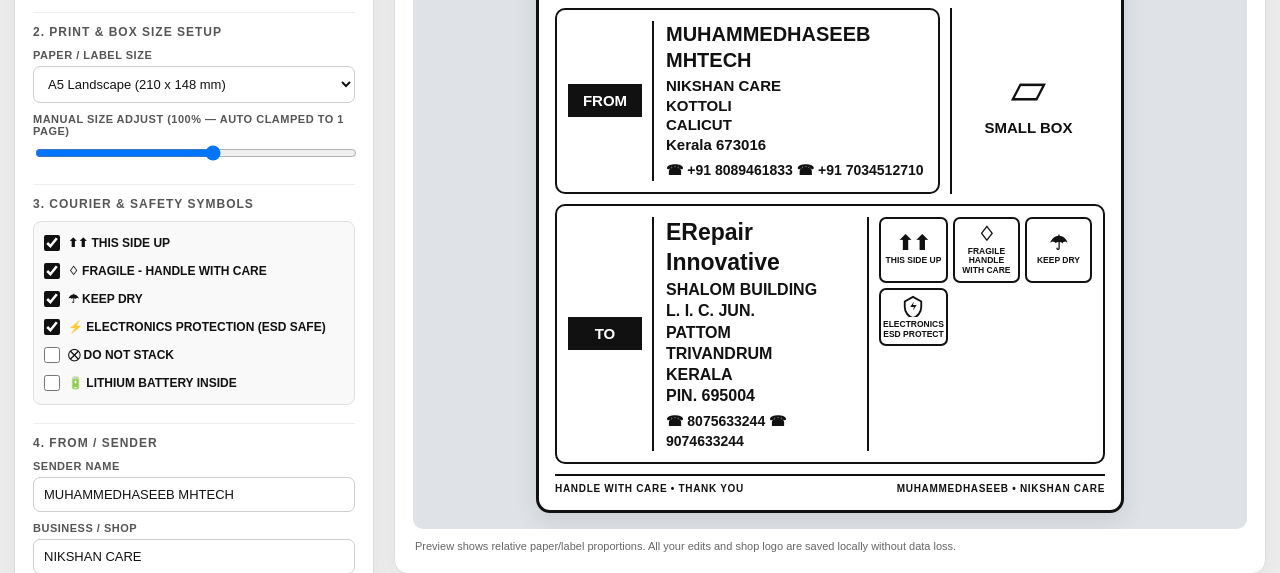
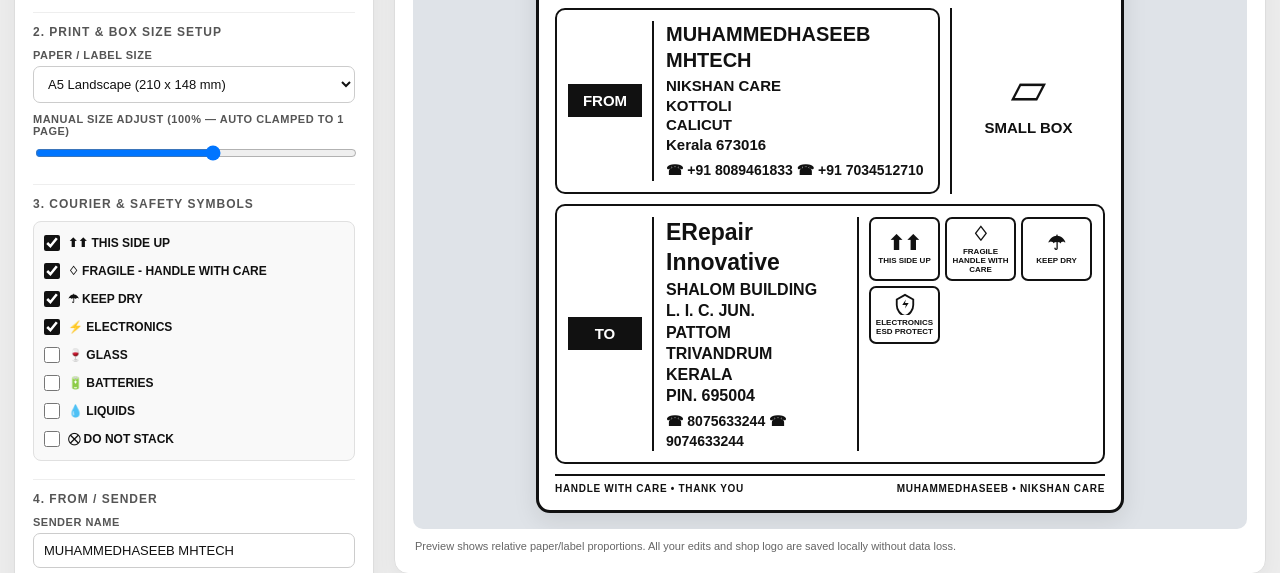
Before and after one commit to muhammedhaseeb9645/MH-TECH-SHIPPING-SLIP-MAKER, a plain HTML site: page index.html in a window 1280 px wide. Shown: the part 227-800 px from the top of the page. Drawn offline with Linux system fonts and the light colour scheme.

Commit message:
Update index.html

```diff
--- a/index.html
+++ b/index.html
@@ -45,14 +45,14 @@ button{border:0;border-radius:8px;padding:12px;font-weight:700;cursor:pointer;fo
 .box-info{border-left:2px solid #111;display:flex;flex-direction:column;justify-content:center;align-items:center;text-align:center;padding:6px}
 .box-icon{font-size:46px;line-height:1}
 .box-info strong{font-size:15px;margin-top:8px}
-.to-row{border:2px solid #111;border-radius:10px;padding:11px;display:grid;grid-template-columns:minmax(0,1fr) 225px;gap:10px}
+.to-row{border:2px solid #111;border-radius:10px;padding:11px;display:grid;grid-template-columns:minmax(0,1fr) 235px;gap:10px}
 .to-address{display:grid;grid-template-columns:74px 1fr;gap:10px;align-items:center}
 .to-address .details{display:flex;flex-direction:column;justify-content:center}
 .to-address .person{font-size:23px}
 .to-address .address{font-size:16px}
 .handling{border-left:2px solid #111;padding-left:10px;display:flex;flex-direction:column;justify-content:space-between}
 .icons{display:grid;grid-template-columns:repeat(3,1fr);gap:5px}
-.handle{border:2px solid #111;border-radius:7px;text-align:center;padding:5px 2px;font-size:8.5px;font-weight:900;line-height:1.15;display:flex;flex-direction:column;align-items:center;justify-content:center}
+.handle{border:2px solid #111;border-radius:7px;text-align:center;padding:5px 2px;font-size:8px;font-weight:900;line-height:1.15;display:flex;flex-direction:column;align-items:center;justify-content:center}
 .handle .symbol{display:block;font-size:20px;margin-bottom:3px;line-height:1}
 .handle svg{width:22px;height:22px;margin-bottom:3px;stroke:#111;fill:none;stroke-width:2}
 .barcode{height:42px;display:flex;align-items:stretch;gap:2px;overflow:hidden;margin-top:10px}
@@ -143,9 +143,11 @@ button{border:0;border-radius:8px;padding:12px;font-weight:700;cursor:pointer;fo
   <label class="symbol-item"><input type="checkbox" value="up" checked> ⬆⬆ THIS SIDE UP</label>
   <label class="symbol-item"><input type="checkbox" value="fragile" checked> ♢ FRAGILE - HANDLE WITH CARE</label>
   <label class="symbol-item"><input type="checkbox" value="dry" checked> ☂ KEEP DRY</label>
-  <label class="symbol-item"><input type="checkbox" value="electronics" checked> ⚡ ELECTRONICS PROTECTION (ESD SAFE)</label>
+  <label class="symbol-item"><input type="checkbox" value="electronics" checked> ⚡ ELECTRONICS</label>
+  <label class="symbol-item"><input type="checkbox" value="glass"> 🍷 GLASS</label>
+  <label class="symbol-item"><input type="checkbox" value="battery"> 🔋 BATTERIES</label>
+  <label class="symbol-item"><input type="checkbox" value="liquids"> 💧 LIQUIDS</label>
   <label class="symbol-item"><input type="checkbox" value="nostack"> ⛒ DO NOT STACK</label>
-  <label class="symbol-item"><input type="checkbox" value="battery"> 🔋 LITHIUM BATTERY INSIDE</label>
 </div>
 
 <h3>4. From / Sender</h3>
@@ -218,9 +220,19 @@ const SYMBOLS_DATA = {
   up: { html: `<span class="symbol">⬆⬆</span>THIS SIDE UP` },
   fragile: { html: `<span class="symbol">♢</span>FRAGILE<br>HANDLE WITH CARE` },
   dry: { html: `<span class="symbol">☂</span>KEEP DRY` },
-  electronics: { html: `<svg viewBox="0 0 24 24"><path d="M12 2L3 7v6c0 5.55 3.84 10.74 9 12 5.16-1.26 9-6.45 9-12V7l-9-5z"/><path d="M13 7l-4 6h4l-1 4 4-6h-4l1-4z" fill="#111" stroke="none"/></svg>ELECTRONICS<br>ESD PROTECT` },
-  nostack: { html: `<span class="symbol">⛒</span>DO NOT<br>STACK` },
-  battery: { html: `<svg viewBox="0 0 24 24"><rect x="2" y="7" width="18" height="10" rx="2"/><line x1="22" y1="11" x2="22" y2="13"/><path d="M11 9l-2 3h3l-1 3" stroke-width="1.8"/></svg>LITHIUM<br>BATTERY` }
+  electronics: {
+    html: `<svg viewBox="0 0 24 24"><path d="M12 2L3 7v6c0 5.55 3.84 10.74 9 12 5.16-1.26 9-6.45 9-12V7l-9-5z"/><path d="M13 7l-4 6h4l-1 4 4-6h-4l1-4z" fill="#111" stroke="none"/></svg>ELECTRONICS<br>ESD PROTECT`
+  },
+  glass: {
+    html: `<svg viewBox="0 0 24 24"><path d="M8 3h8l-1 6a4 4 0 0 1-6 0L8 3z"/><line x1="12" y1="12" x2="12" y2="20"/><line x1="8" y1="20" x2="16" y2="20"/></svg>GLASS<br>BREAKABLE`
+  },
+  battery: {
+    html: `<svg viewBox="0 0 24 24"><rect x="2" y="7" width="18" height="10" rx="2"/><line x1="22" y1="11" x2="22" y2="13"/><path d="M11 9l-2 3h3l-1 3" stroke-width="1.8"/></svg>BATTERIES<br>INSIDE`
+  },
+  liquids: {
+    html: `<svg viewBox="0 0 24 24"><path d="M12 3C12 3 5 11.2 5 15.5C5 19.366 8.134 22 12 22C15.866 22 19 19.366 19 15.5C19 11.2 12 3 12 3Z"/></svg>LIQUIDS<br>INSIDE`
+  },
+  nostack: { html: `<span class="symbol">⛒</span>DO NOT<br>STACK` }
 };
 
 const PRESET_DIMS = {
@@ -243,7 +255,7 @@ function getSelectedSymbols() {
 function renderSymbols() {
   const container = document.getElementById('pIcons');
   const selected = getSelectedSymbols();
-  container.innerHTML = selected.map(key => `<div class="handle">${SYMBOLS_DATA[key].html}</div>`).join('');
+  container.innerHTML = selected.map(key => SYMBOLS_DATA[key] ? `<div class="handle">${SYMBOLS_DATA[key].html}</div>` : '').join('');
 }
 
 function getEffectiveDimensions() {
@@ -257,22 +269,16 @@ function getEffectiveDimensions() {
   return { w: d.w, h: d.h, pageRule: preset };
 }
 
-/**
- * Strictly fits the slip onto a single page (A4 / A5 / Label / Custom)
- * even when manual size is pushed higher, preventing 2-3 page spillovers.
- */
 function fitToSinglePage() {
   const { w, h } = getEffectiveDimensions();
   const manualFactor = (Number(document.getElementById('slipScale').value) || 100) / 100;
 
-  // Printable area in px (1mm ≈ 3.7795px) minus 8mm total margin
   const printableWpx = Math.max(180, (w - 8) * 3.7795);
   const printableHpx = Math.max(180, (h - 8) * 3.7795);
 
   const slipEl = document.getElementById('slip');
   const baseWidth = 680;
 
-  // Measure natural height at reference width
   const prevZoom = slipEl.style.zoom;
   const prevWidth = slipEl.style.width;
   slipEl.style.zoom = '1';
@@ -281,15 +287,11 @@ function fitToSinglePage() {
   slipEl.style.zoom = prevZoom;
   slipEl.style.width = prevWidth;
 
-  // Maximum zoom allowed so BOTH width and height fit on 1 page
   const maxWidthZoom = printableWpx / baseWidth;
   const maxHeightZoom = (printableHpx * 0.94) / naturalH;
   const strictMaxSinglePageZoom = Math.min(maxWidthZoom, maxHeightZoom);
 
-  // Desired zoom from manual slider
   const desiredZoom = maxWidthZoom * manualFactor;
-
-  // Clamp strictly so manual enlargement never pushes content onto page 2 or 3
   const finalZoom = Math.max(0.25, Math.min(strictMaxSinglePageZoom, desiredZoom));
   return Number(finalZoom.toFixed(3));
 }
@@ -304,7 +306,6 @@ function updateSizeAndScale() {
   const { w, pageRule } = getEffectiveDimensions();
   const slipEl = document.getElementById('slip');
 
-  // Visual preview width
   const previewMaxW = Math.min(760, Math.max(320, w * 2.8));
   slipEl.style.width = (previewMaxW * (scalePercent / 100)) + 'px';
 
```
